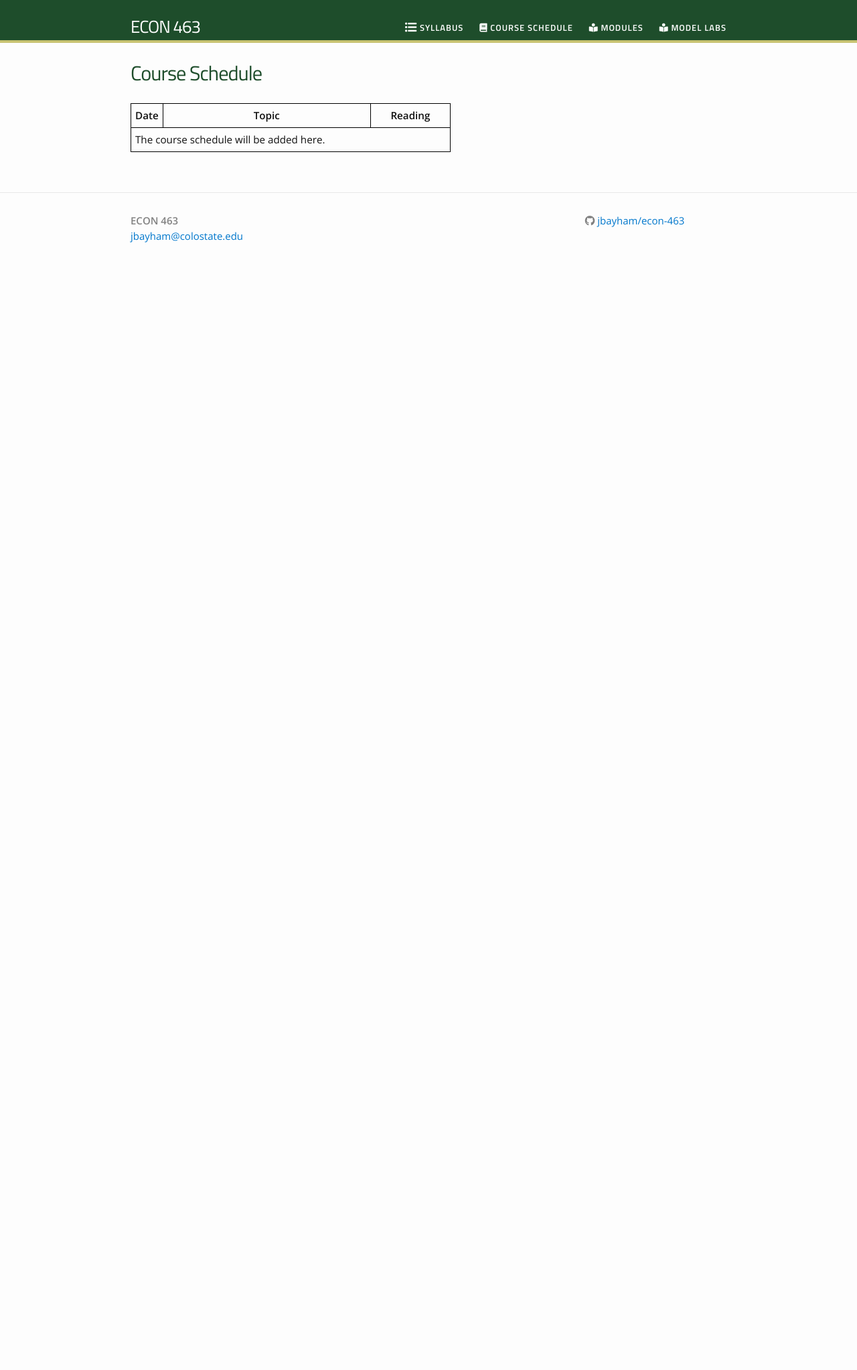
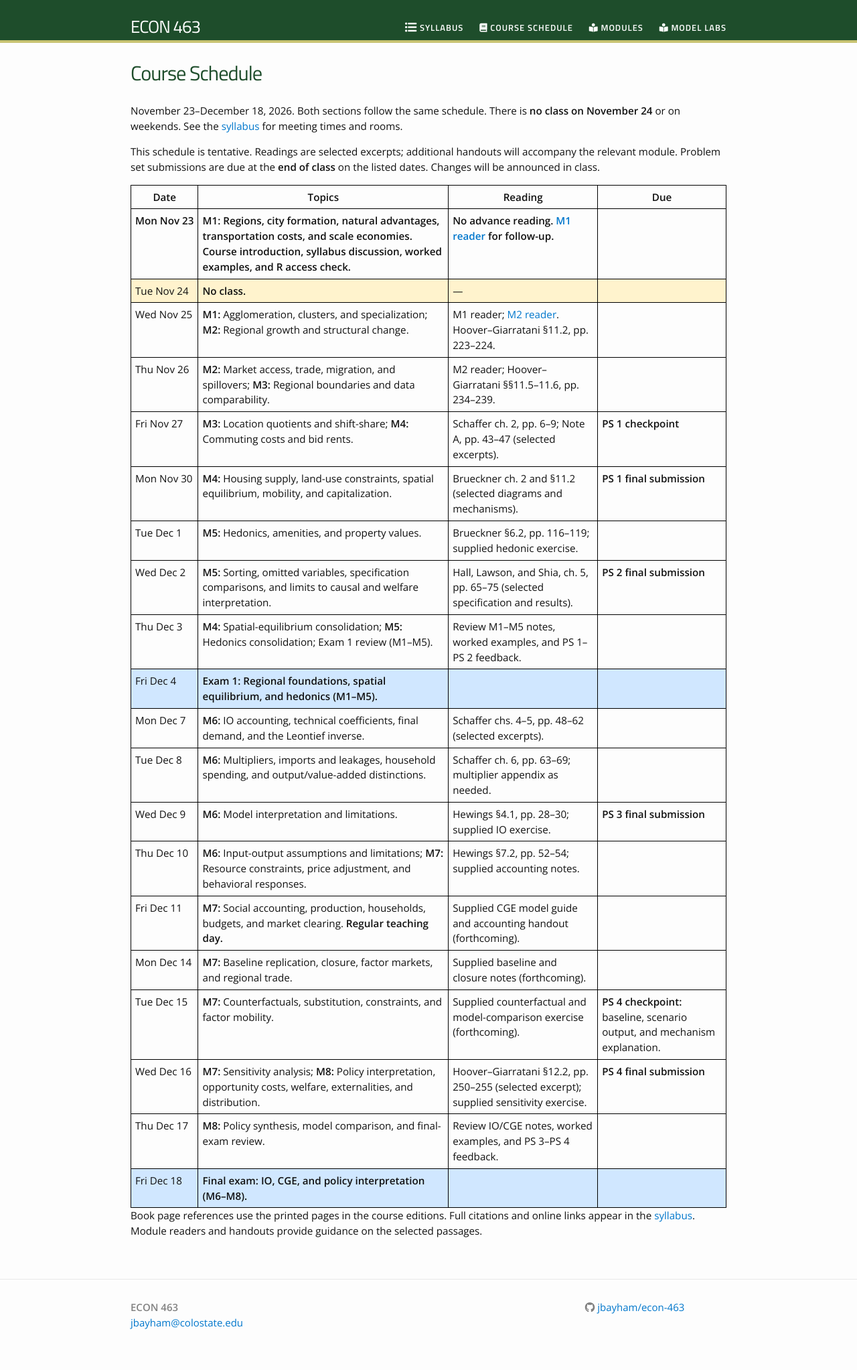
Before and after one commit to jbayham/econ-463, a Jekyll site: the page built from schedule.md, in a window 1280 px wide. Shown: the whole page at 67% size. Built offline with Jekyll 4.4.1, drawn with Linux system fonts in a browser that asks for light colours; nearby versions of some CDN libraries; before the commit the page ends 900 px from its top, so only the background shows below that.

Commit message:
Replace spreadsheet schedule workflow with editable course calendar

```diff
--- a/_css/main.scss
+++ b/_css/main.scss
@@ -26,6 +26,25 @@ $grey-color-light: lighten($grey-color, 40%);
 $grey-color-dark:  darken($grey-color, 25%);
 
 // Colors for syntax highlighting in tables
+.schedule-table {
+  max-width: 100%;
+  overflow-x: auto;
+}
+
+#course-schedule {
+  width: 100%;
+  min-width: 800px;
+}
+
+#course-schedule td {
+  vertical-align: top;
+}
+
+#course-schedule th:first-child,
+#course-schedule td:first-child {
+  white-space: nowrap;
+}
+
 .exam-row {
   background-color: #d0e7ff; /* light blue */
 }
--- a/_data/schedule.yml
+++ /dev/null
@@ -1,5 +0,0 @@
-# Add class meetings using this structure:
-# - date: 'YYYY-MM-DD'
-#   topic: ""
-#   reading: ""
-[]
--- a/schedule.md
+++ b/schedule.md
@@ -2,59 +2,72 @@
 layout: page
 title: "Course Schedule"
 permalink: /schedule/
+course_year: 2026
 ---
 
-<table id="course-schedule">
-  <thead>
-    <tr>
-      <th style="width: 10%;">Date</th>
-      <th style="width: 65%;">Topic</th>
-      <th style="width: 25%;">Reading</th>
-    </tr>
-  </thead>
-  <tbody>
-    {% if site.data.schedule.size == 0 %}
-    <tr><td colspan="3">The course schedule will be added here.</td></tr>
-    {% endif %}
-    {% for item in site.data.schedule %}
-    {% assign topic_lower = item.topic | downcase %}
-    {% assign row_class = "" %}
-    {% if topic_lower contains "exam" %}
-      {% assign row_class = "exam-row" %}
-    {% elsif topic_lower contains "no class" %}
-      {% assign row_class = "noclass-row" %}
-    {% elsif topic_lower == "presentation/discussion" %}
-      {% assign row_class = "presentation-row" %}
-    {% endif %}
-    <tr class="{{ row_class }}" data-date="{{ item.date | date: '%Y-%m-%d' }}">
-      <td>{{ item.date | date: "%b %d" }}</td>
-      <td>{{ item.topic }}</td>
-      <td>{{ item.reading }}</td>
-    </tr>
-    {% endfor %}
-  </tbody>
-</table>
+November 23–December 18, 2026. Both sections follow the same schedule. There is **no class on November 24** or on weekends. See the [syllabus]({{ site.baseurl }}/syllabus/) for meeting times and rooms.
+
+This schedule is tentative. Readings are selected excerpts; additional handouts will accompany the relevant module. Problem set submissions are due at the **end of class** on the listed dates. Changes will be announced in class.
+
+<!-- Edit this table directly. No spreadsheet or conversion step is required. -->
+
+<div class="schedule-table" markdown="1">
+
+| Date | Topics | Reading | Due |
+| --- | --- | --- | --- |
+| Mon Nov 23 | **M1:** Regions, city formation, natural advantages, transportation costs, and scale economies. Course introduction, syllabus discussion, worked examples, and R access check. | No advance reading. [M1 reader]({{ site.baseurl }}/modules/01-location/reader.html) for follow-up. |  |
+| Tue Nov 24 | **No class.** | — |  |
+| Wed Nov 25 | **M1:** Agglomeration, clusters, and specialization; **M2:** Regional growth and structural change. | M1 reader; [M2 reader]({{ site.baseurl }}/modules/02-growth/reader.html). Hoover–Giarratani §11.2, pp. 223–224. |  |
+| Thu Nov 26 | **M2:** Market access, trade, migration, and spillovers; **M3:** Regional boundaries and data comparability. | M2 reader; Hoover–Giarratani §§11.5–11.6, pp. 234–239. |  |
+| Fri Nov 27 | **M3:** Location quotients and shift-share; **M4:** Commuting costs and bid rents. | Schaffer ch. 2, pp. 6–9; Note A, pp. 43–47 (selected excerpts). | **PS 1 checkpoint** |
+| Mon Nov 30 | **M4:** Housing supply, land-use constraints, spatial equilibrium, mobility, and capitalization. | Brueckner ch. 2 and §11.2 (selected diagrams and mechanisms). | **PS 1 final submission** |
+| Tue Dec 1 | **M5:** Hedonics, amenities, and property values. | Brueckner §6.2, pp. 116–119; supplied hedonic exercise. |  |
+| Wed Dec 2 | **M5:** Sorting, omitted variables, specification comparisons, and limits to causal and welfare interpretation. | Hall, Lawson, and Shia, ch. 5, pp. 65–75 (selected specification and results). | **PS 2 final submission** |
+| Thu Dec 3 | **M4:** Spatial-equilibrium consolidation; **M5:** Hedonics consolidation; Exam 1 review (M1–M5). | Review M1–M5 notes, worked examples, and PS 1–PS 2 feedback. |  |
+| Fri Dec 4 | **Exam 1: Regional foundations, spatial equilibrium, and hedonics (M1–M5).** |  |  |
+| Mon Dec 7 | **M6:** IO accounting, technical coefficients, final demand, and the Leontief inverse. | Schaffer chs. 4–5, pp. 48–62 (selected excerpts). |  |
+| Tue Dec 8 | **M6:** Multipliers, imports and leakages, household spending, and output/value-added distinctions. | Schaffer ch. 6, pp. 63–69; multiplier appendix as needed. |  |
+| Wed Dec 9 | **M6:** Model interpretation and limitations. | Hewings §4.1, pp. 28–30; supplied IO exercise. | **PS 3 final submission** |
+| Thu Dec 10 | **M6:** Input-output assumptions and limitations; **M7:** Resource constraints, price adjustment, and behavioral responses. | Hewings §7.2, pp. 52–54; supplied accounting notes. |  |
+| Fri Dec 11 | **M7:** Social accounting, production, households, budgets, and market clearing. **Regular teaching day.** | Supplied CGE model guide and accounting handout (forthcoming). |  |
+| Mon Dec 14 | **M7:** Baseline replication, closure, factor markets, and regional trade. | Supplied baseline and closure notes (forthcoming). |  |
+| Tue Dec 15 | **M7:** Counterfactuals, substitution, constraints, and factor mobility. | Supplied counterfactual and model-comparison exercise (forthcoming). | **PS 4 checkpoint:** baseline, scenario output, and mechanism explanation. |
+| Wed Dec 16 | **M7:** Sensitivity analysis; **M8:** Policy interpretation, opportunity costs, welfare, externalities, and distribution. | Hoover–Giarratani §12.2, pp. 250–255 (selected excerpt); supplied sensitivity exercise. | **PS 4 final submission** |
+| Thu Dec 17 | **M8:** Policy synthesis, model comparison, and final-exam review. | Review IO/CGE notes, worked examples, and PS 3–PS 4 feedback. |  |
+| Fri Dec 18 | **Final exam: IO, CGE, and policy interpretation (M6–M8).** |  |  |
+{: #course-schedule }
+
+</div>
+
+Book page references use the printed pages in the course editions. Full citations and online links appear in the [syllabus]({{ site.baseurl }}/syllabus/#materials-and-reading). Module readers and handouts provide guidance on the selected passages.
 
 <script>
   (function () {
-    // Compare calendar dates in the course's time zone, regardless of the viewer's location.
+    var table = document.getElementById('course-schedule');
+    if (!table) return;
+    var year = {{ page.course_year | jsonify }};
+    var months = { Jan: '01', Feb: '02', Mar: '03', Apr: '04', May: '05', Jun: '06',
+      Jul: '07', Aug: '08', Sep: '09', Oct: '10', Nov: '11', Dec: '12' };
     var parts = new Intl.DateTimeFormat('en-US', {
-      timeZone: 'America/Denver',
-      year: 'numeric',
-      month: '2-digit',
-      day: '2-digit'
+      timeZone: 'Asia/Ho_Chi_Minh', year: 'numeric', month: '2-digit', day: '2-digit'
     }).formatToParts(new Date());
     var date = {};
     parts.forEach(function (part) { date[part.type] = part.value; });
     var today = date.year + '-' + date.month + '-' + date.day;
-
     var nextClassFound = false;
-    document.querySelectorAll('#course-schedule tbody tr[data-date]').forEach(function (row) {
-      row.classList.toggle('past-day', row.dataset.date < today);
-      // Keep today's class bold for the day, and skip entries marked "No class".
-      var isNextClass = !nextClassFound && row.dataset.date >= today && !row.classList.contains('noclass-row');
-      row.classList.toggle('next-class', isNextClass);
-      if (isNextClass) nextClassFound = true;
+    table.querySelectorAll('tbody tr').forEach(function (row) {
+      var match = row.cells[0].textContent.match(/\b([A-Z][a-z]{2})\s+(\d{1,2})\s*$/);
+      if (!match || !months[match[1]]) return;
+      var classDate = year + '-' + months[match[1]] + '-' + match[2].padStart(2, '0');
+      var topic = row.cells[1].textContent.trim().toLowerCase();
+      var noClass = topic.indexOf('no class') === 0;
+      row.dataset.date = classDate;
+      row.classList.toggle('noclass-row', noClass);
+      row.classList.toggle('exam-row', /^(exam\s+\d|final exam)/.test(topic));
+      row.classList.toggle('past-day', classDate < today);
+      var nextClass = !nextClassFound && classDate >= today && !noClass;
+      row.classList.toggle('next-class', nextClass);
+      if (nextClass) nextClassFound = true;
     });
   })();
 </script>
```
Also changed, not shown: README.md, 2 other files.
